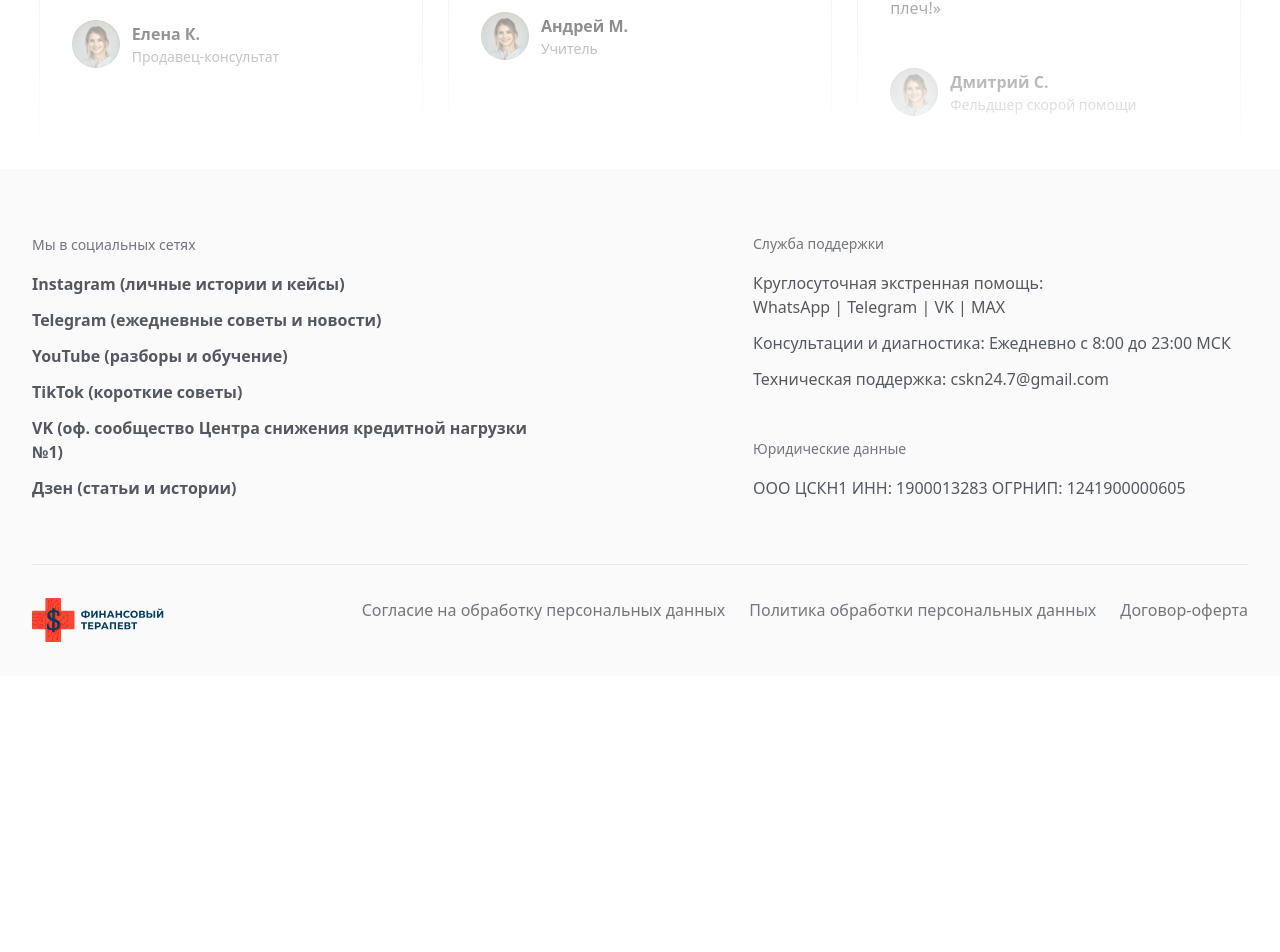
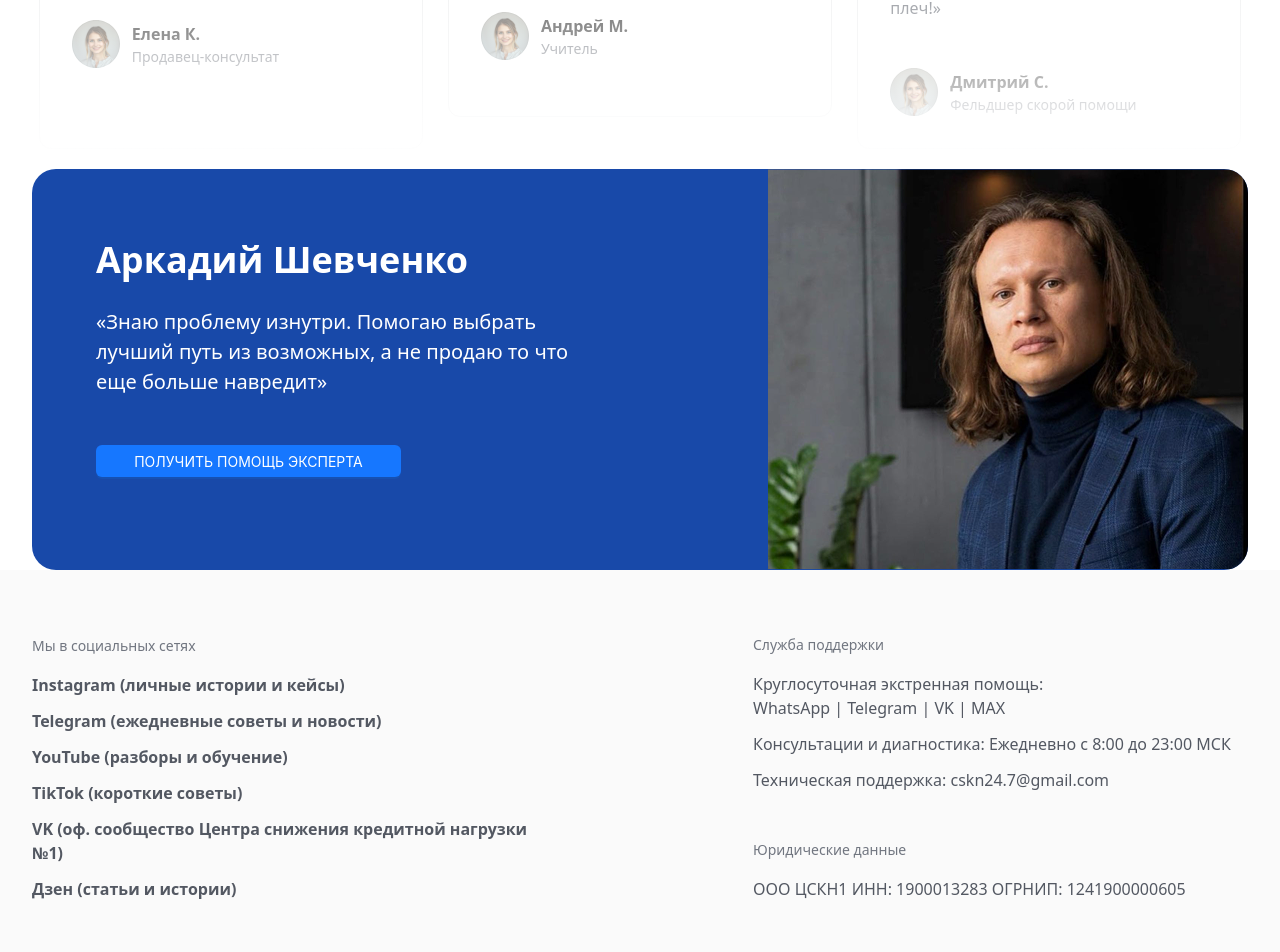
Before and after one commit to TolykbaevIlyas/financyTherapy, a React (Vite) app: page / in a window 1280 px wide. Shown: the part 3205-4157 px from the top of the page. Before the commit the page ends 3881 px from the top, so only its background shows below. Built offline with nearby package versions, Linux system fonts and the light colour scheme.

Commit message:
add: Arcadi

```diff
--- a/src/app/App.tsx
+++ b/src/app/App.tsx
@@ -8,6 +8,7 @@ import {
   featuresWhyNot,
   featuresWhyNotMobile,
 } from '../shared/mocks/featuresData';
+import BiographyArkadi from '../widgets/BiographyArkadi';
 
 import FeaturesSection from '../widgets/FeaturesSection';
 import Footer from '../widgets/Footer';
@@ -79,6 +80,7 @@ function App() {
           />
 
           <SolvedCases card={featuresSolvedCases} />
+          <BiographyArkadi />
         </main>
 
         <Footer />
--- /dev/null
+++ b/src/widgets/BiographyArkadi/index.ts
@@ -0,0 +1,2 @@
+import BiographyArkadi from './ui/BiographyArkadi';
+export default BiographyArkadi;
--- /dev/null
+++ b/src/widgets/BiographyArkadi/ui/BiographyArkadi.tsx
@@ -0,0 +1,38 @@
+import { Button } from 'antd';
+import ContainerWrapper from '../../../shared/ui/ContainerWrapper';
+import arcadi from '../../../../public/arkadi.png';
+
+const BiographyArkadi = () => {
+  return (
+    <>
+      <ContainerWrapper>
+        <div className="bg-[#1849A9] flex flex-col-reverse md:flex-row justify-between rounded-[24px]">
+          {/* контент */}
+          <div className="flex flex-col gap-[48px] p-[32px] md:p-[64px] max-w-[700px] w-full">
+            <div className="flex flex-col gap-[20px] text-start w-full text-[#fff]">
+              <h2 className="text-[28px] md:text-[36px] font-semibold">Аркадий Шевченко</h2>
+              <p className="text-[16px] md:text-[20px] font-normal leading-[24px] md:leading-[30px] w-full">
+                «Знаю проблему изнутри. Помогаю выбрать лучший путь из возможных, а не продаю то что
+                еще больше навредит»
+              </p>
+            </div>
+            <Button type="primary" className="max-w-[305px]">
+              ПОЛУЧИТЬ ПОМОЩЬ ЭКСПЕРТА
+            </Button>
+          </div>
+
+          {/* картинка */}
+          <div className="flex justify-center md:justify-end w-full">
+            <img
+              className="w-full md:w-auto rounded-t-[24px] md:rounded-t-[0px] md:rounded-r-[24px]"
+              src={arcadi}
+              alt=""
+            />
+          </div>
+        </div>
+      </ContainerWrapper>
+    </>
+  );
+};
+
+export default BiographyArkadi;
```
Also changed, not shown: public/arkadi.png (added).
